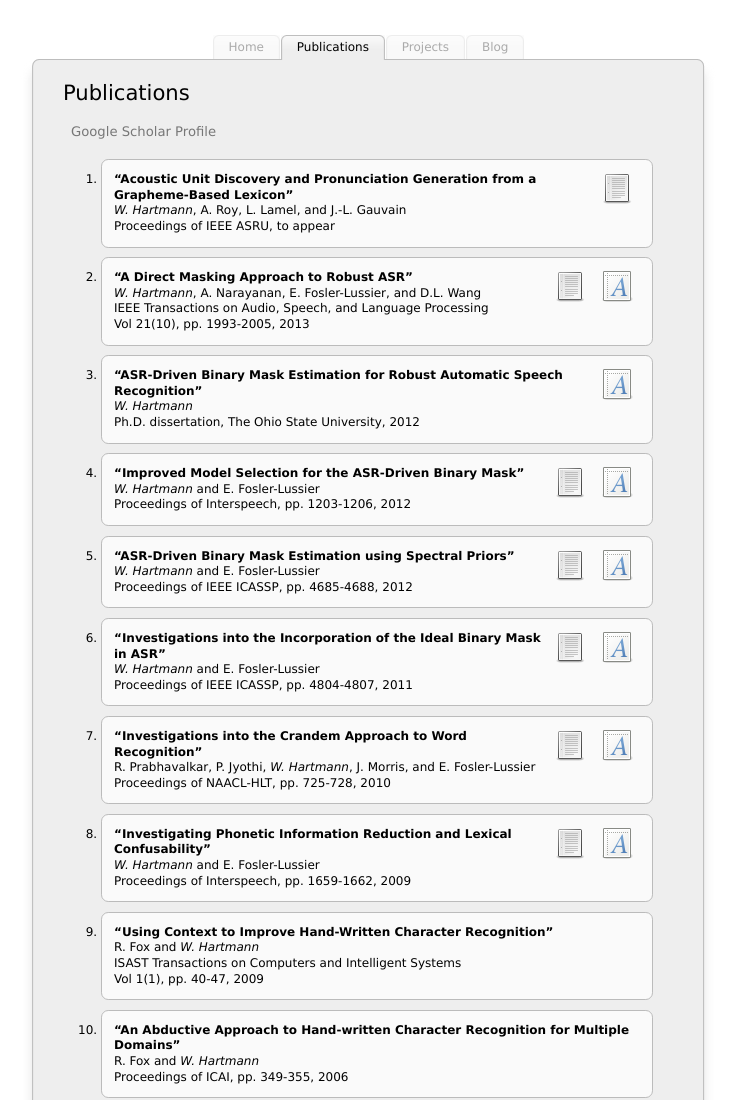
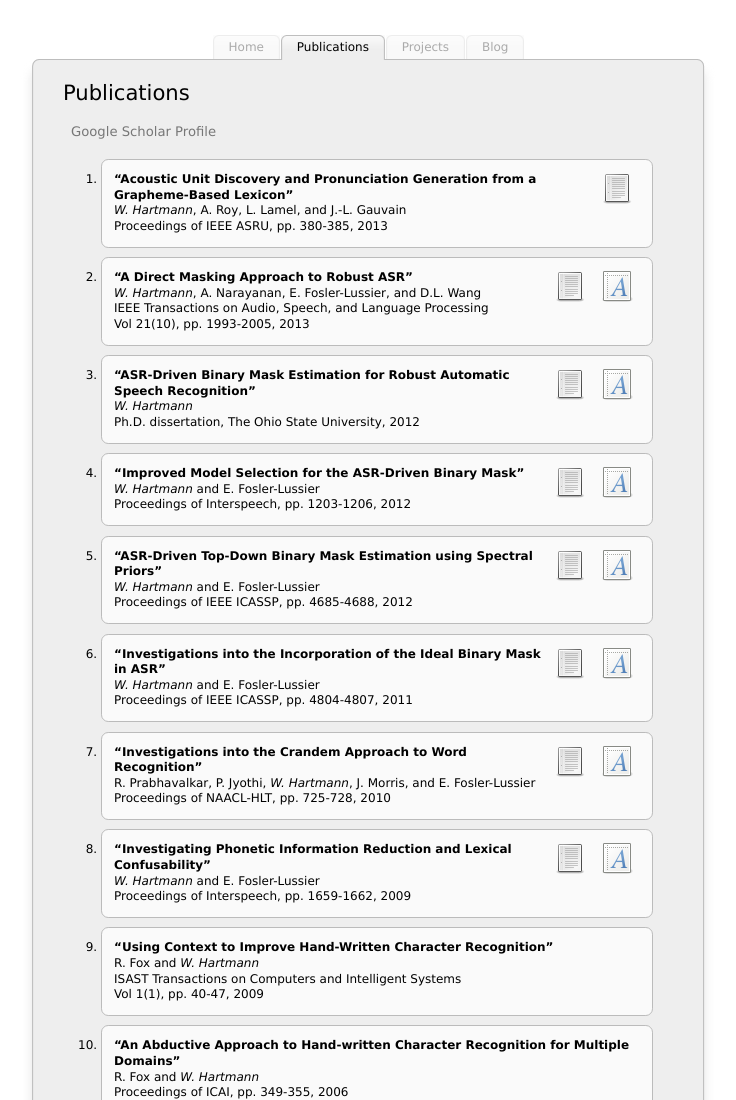
Before and after one commit to hartmannw/Website, a plain HTML site: page publications.html in a window 1280 px wide. Shown: the top 1100 px of the page, without its empty margins (272-1008 px from the left). Drawn offline with Linux system fonts and the light colour scheme.

Commit message:
Fixed various citation issues.
Realized I was citing my own 2012 ICASSP paper incorrectly. That has
been updated on the website. Also uploaded fixed verions for the thesis
and 2012 Interspeech paper to cite the ICASSP paper correctly.

Noticed that citations from my thesis did not make it on Google Scholar.
It may be due to the fact on electronic version was inaccessible. OSU
changed the way they handle the online versions, so my link was dead.
Now I have a fixed link and have uploaded a local version too. Hopefully
all of these changes will get picked up by Google Scholar.

```diff
--- a/publications.html
+++ b/publications.html
@@ -60,7 +60,7 @@
       <li><a href="publications/hartmann_asru2013.pdf" title="Download a preprint of the article"><img width="32px" height="32px" src="images/text-x-generic.png" alt="File icon" /></a>
         <strong>&#8220;Acoustic Unit Discovery and Pronunciation Generation from a Grapheme-Based Lexicon&#8221;</strong>
         <br /><em>W. Hartmann</em>, A. Roy, L. Lamel, and J.-L. Gauvain
-        <br />Proceedings of IEEE ASRU, to appear
+        <br />Proceedings of IEEE ASRU, pp. 380-385, 2013
       </li>
       <li><a href="http://dx.doi.org/10.1109/TASL.2013.2263802" title="Download a postprint of the article"><img width="32px" height="32px" src="images/font-x-generic.png" alt="File icon" /></a>
        <a href="publications/hartmann_DirectMasking_taslp2013.pdf" title="Download a preprint of the article"><img width="32px" height="32px" src="images/text-x-generic.png" alt="File icon" /></a>
@@ -69,7 +69,8 @@
         <br />IEEE Transactions on Audio, Speech, and Language Processing
         <br />Vol 21(10), pp. 1993-2005, 2013
       </li>
-      <li><a href="http://etd.ohiolink.edu/send-pdf.cgi/Hartmann%20William.pdf?osu1338244649&dl=y" title="Download a postprint of the article"><img width="32px" height="32px" src="images/font-x-generic.png" alt="File icon" /></a>
+      <li><a href="http://rave.ohiolink.edu/etdc/view?acc_num=osu1338244649" title="Download a postprint of the article"><img width="32px" height="32px" src="images/font-x-generic.png" alt="File icon" /></a>
+        <a href="publications/hartmann_dissertation.pdf" title="Download a preprint of the article"><img width="32px" height="32px" src="images/text-x-generic.png" alt="File icon" /></a>
         <strong>&#8220;ASR-Driven Binary Mask Estimation for Robust Automatic Speech Recognition&#8221;</strong>
         <br /><em>W. Hartmann</em>
         <br />Ph.D. dissertation, The Ohio State University, 2012
@@ -82,7 +83,7 @@
       </li>
       <li><a href="http://dx.doi.org/10.1109/ICASSP.2012.6288964" title="Download a postprint of the article"><img width="32px" height="32px" src="images/font-x-generic.png" alt="File icon" /></a>
        <a href="publications/hartmann_icassp2012.pdf" title="Download a preprint of the article"><img width="32px" height="32px" src="images/text-x-generic.png" alt="File icon" /></a>
-        <strong>&#8220;ASR-Driven Binary Mask Estimation using Spectral Priors&#8221;</strong>
+        <strong>&#8220;ASR-Driven Top-Down Binary Mask Estimation using Spectral Priors&#8221;</strong>
         <br /><em>W. Hartmann</em> and E. Fosler-Lussier
         <br />Proceedings of IEEE ICASSP, pp. 4685-4688, 2012
       </li>
```
Also changed, not shown: direct_masking.html (+2 -1 lines), ibm_estimation.html (+3 -2 lines), pronunciation_learning.html (+1 -1 lines), 3 other files.
